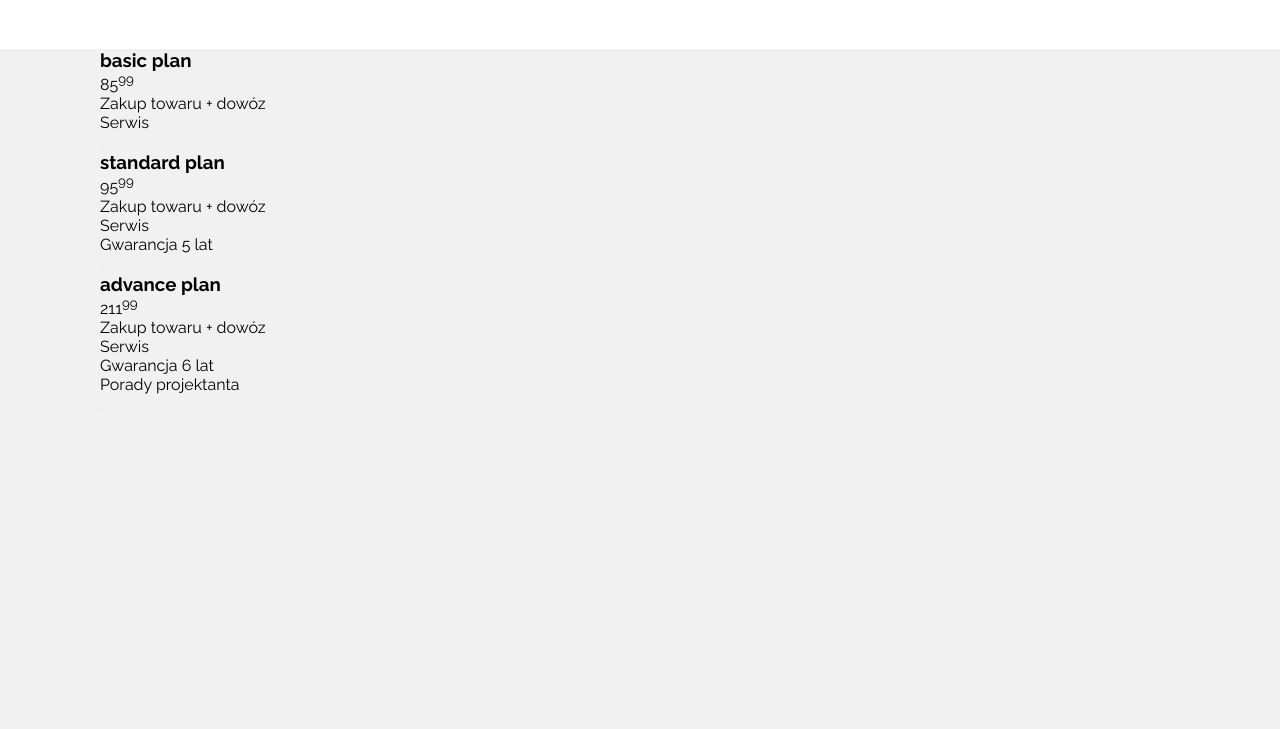
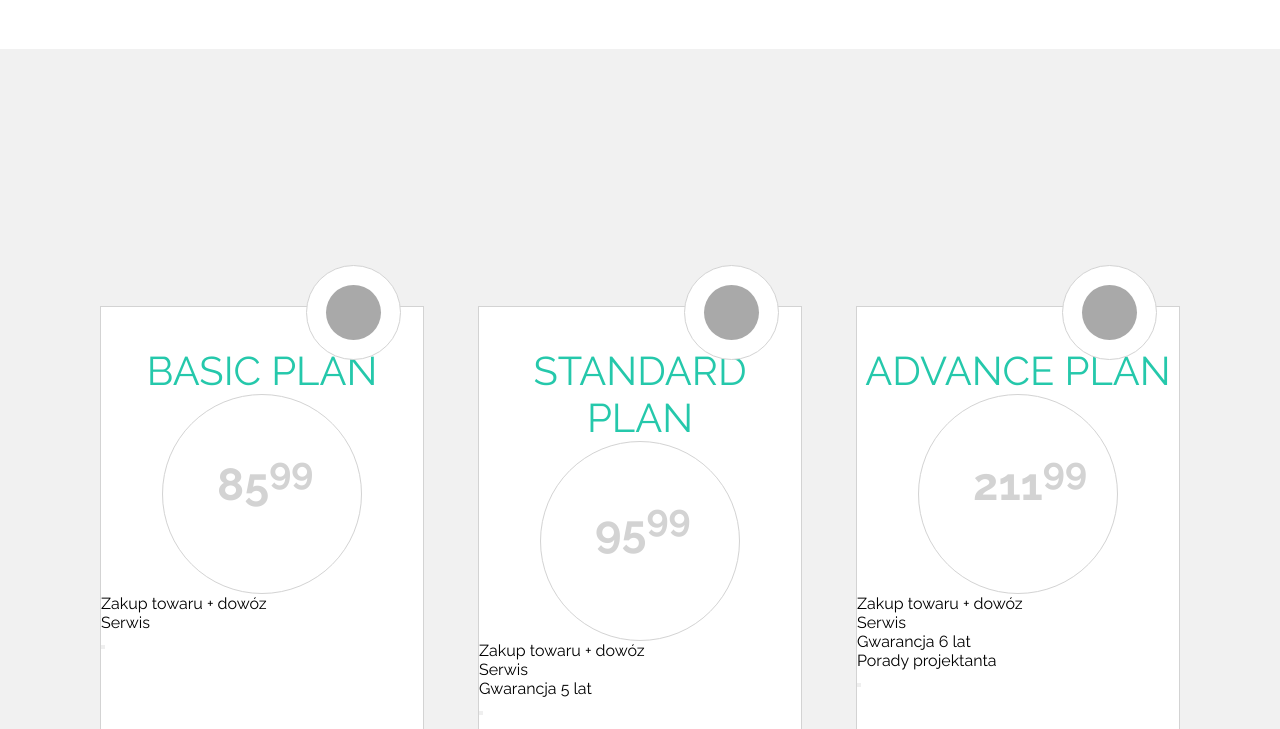
Before and after one commit to lokers778/Sit_on_Chair, a website: page index.html in a window 1280 px wide. Shown: the part 1391-2120 px from the top of the page. Drawn offline with Linux system fonts and the light colour scheme.

Commit message:
still on pricebox

```diff
--- a/scss/elements/_pricebox.scss
+++ b/scss/elements/_pricebox.scss
@@ -7,4 +7,52 @@
 
 .price-box .main_width {
   height: 1150px;
+  display:flex;
+  justify-content: space-between;
+  align-items: flex-end;
 }
+.big_box{
+  width: 30%;
+  height: 73%;
+  background-color: white;
+  border:1px lightgray solid;
+  margin-bottom: 5%;
+  position: relative;
+  .big_circle{
+    width:95px ;
+    height: 95px;
+    background-color: white;
+    border:1px lightgray solid;
+    border-radius: 50%;
+    position:absolute;
+    transform: translate(205px,-42px);
+    padding:19px;
+.small_circle{
+  width: 55px;
+  height: 55px;
+  background-color: darkgrey;
+  border-radius: 50%;
+  margin:0 auto;
+}
+  }
+h3{
+  margin-top:40px ;
+  text-align: center;
+  font-size: 40px;
+  font-weight: 500;
+  text-transform:uppercase;
+  color:#25C8AB;
+}
+  .price_circle{
+    border-radius:50%;
+    width:200px;
+    height:200px;
+    border:1px lightgray solid;
+    margin:0 auto;
+    text-align:center;
+    font-size:45px;
+    color:lightgray;
+    font-weight: 700;
+    padding:54px;
+  }
+}
```
Also changed, not shown: css/main.css.
